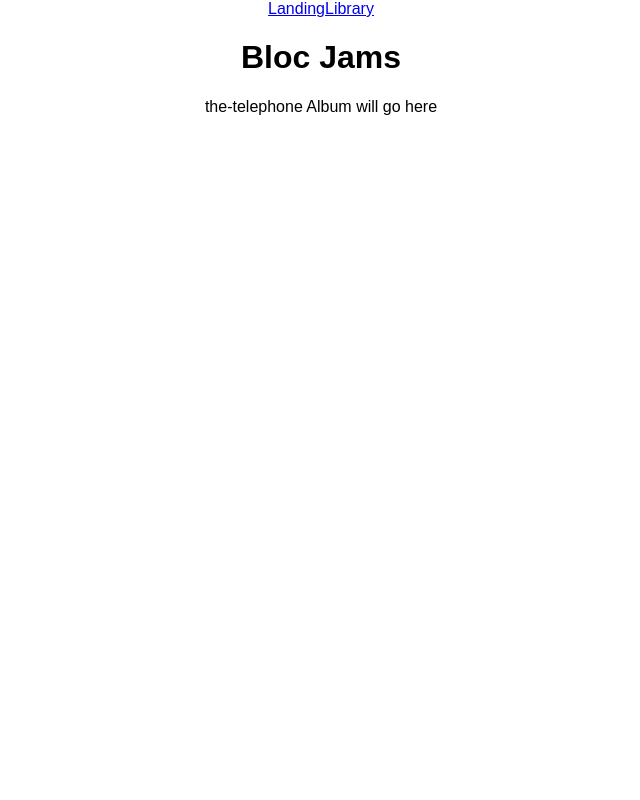
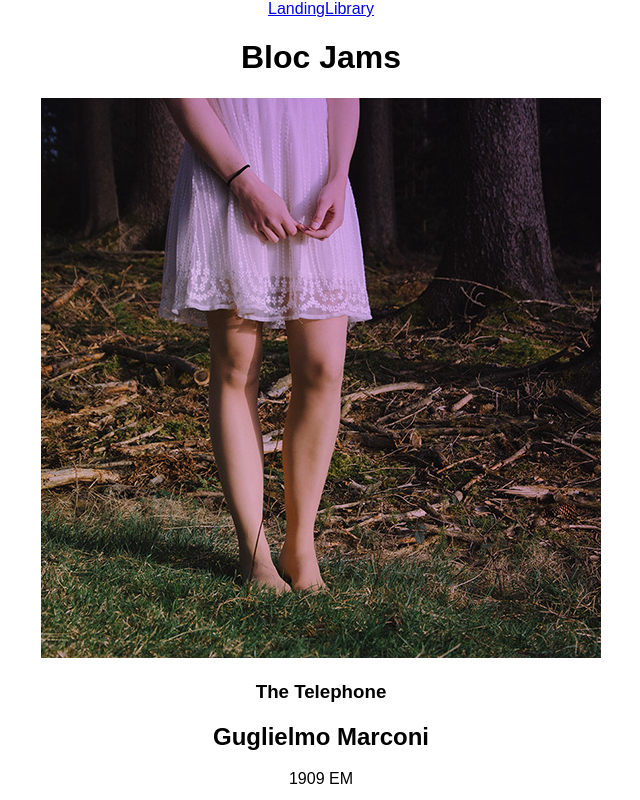
Before and after one commit to madhumurthy16/bloc-jams-react, a React (Create React App) app: page /album/the-telephone in a window 1280 px wide. Shown: the whole page, without its empty margins (319-959 px from the left). Built offline with nearby package versions, Linux system fonts and the light colour scheme.

Commit message:
Checkpoint 6 components:album completed

```diff
--- a/src/App.js
+++ b/src/App.js
@@ -20,6 +20,9 @@ class App extends Component {
         <main>
           <Route exact path="/" component={Landing} />
           <Route path="/library" component={Library} />
+
+          {/*Route passes the slug to the Album component.
+          It is then accessible through props as this.props.match.params.slug in the Album component*/}
           <Route path="/album/:slug" component={Album} />
         </main>
       </div>
--- a/src/components/Album.js
+++ b/src/components/Album.js
@@ -1,13 +1,48 @@
 import React, { Component } from 'react';
+import albumData from './../data/albums';
 
 class Album extends Component {
+	constructor(props) {
+		super(props);
+
+		/* Get the album object that has a slug property that matches the slug passed from <Route path="/album/:slug" component={Album} />
+		   This slug is stored in this.props.match.param object as a value of the slug property. This is then accesible inside
+		   our component (via props) as this.props.match.param.slug */
+
+		const album = albumData.find( album => {
+			return album.slug === this.props.match.params.slug
+		});
+
+		//set the state objects album property to the album retrived from above
+		this.state = {
+			album: album
+		};
+	}
+
 		render() {
 			return (
 				<section className="album">
-				{this.props.match.params.slug} Album will go here
+					<section id="album-info">
+						<img id="album-cover-art" src={this.state.album.albumCover} alt={this.state.album.albumTitle} />
+						<div className="album-details">
+							<h1 id="album-title">{this.state.album.title}</h1>
+							<h2 className="artist">{this.state.album.artist}</h2>
+							<div id="release-info">{this.state.album.releaseInfo}</div>
+						</div>
+					</section>
+					<table id="song-list">
+						<colgroup>
+							<col id="song-number-column" />
+							<col id="song-title-column" />
+							<col id="song-duration-column" />
+						</colgroup>
+						<tbody>
+						</tbody>
+					</table>
 				</section>
 			);
 		}
 	}
 
+
 export default Album;
```
Lines whose indentation alone changed are shown as unchanged.
